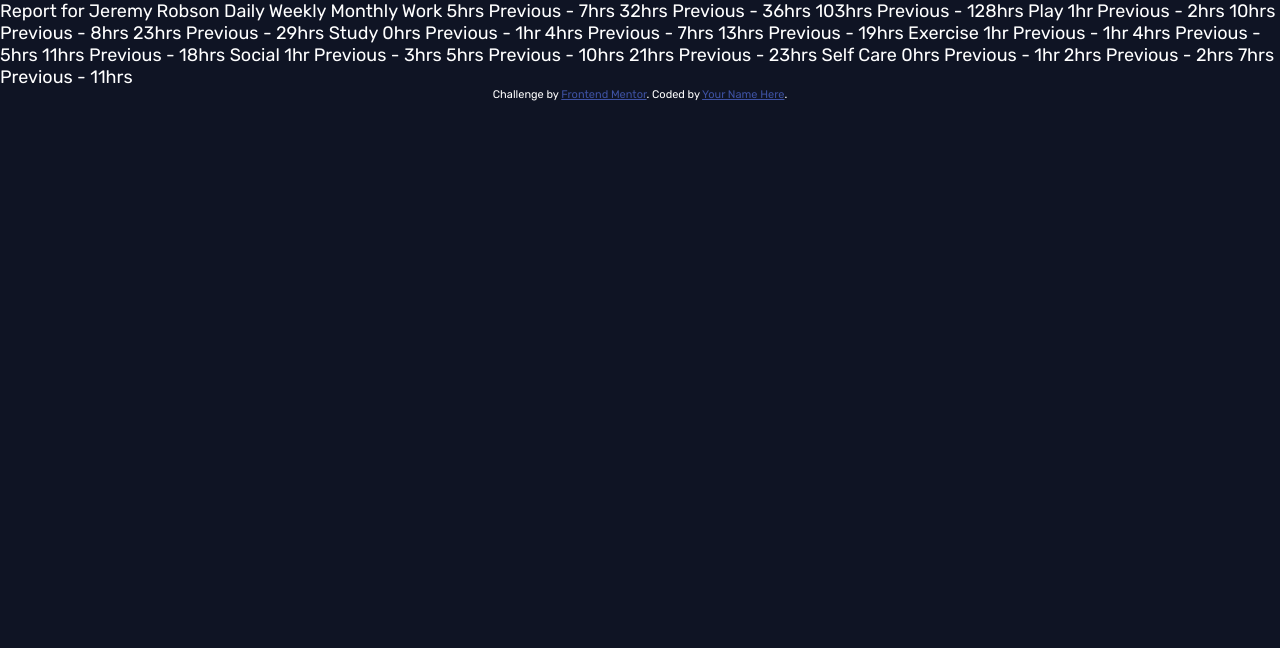
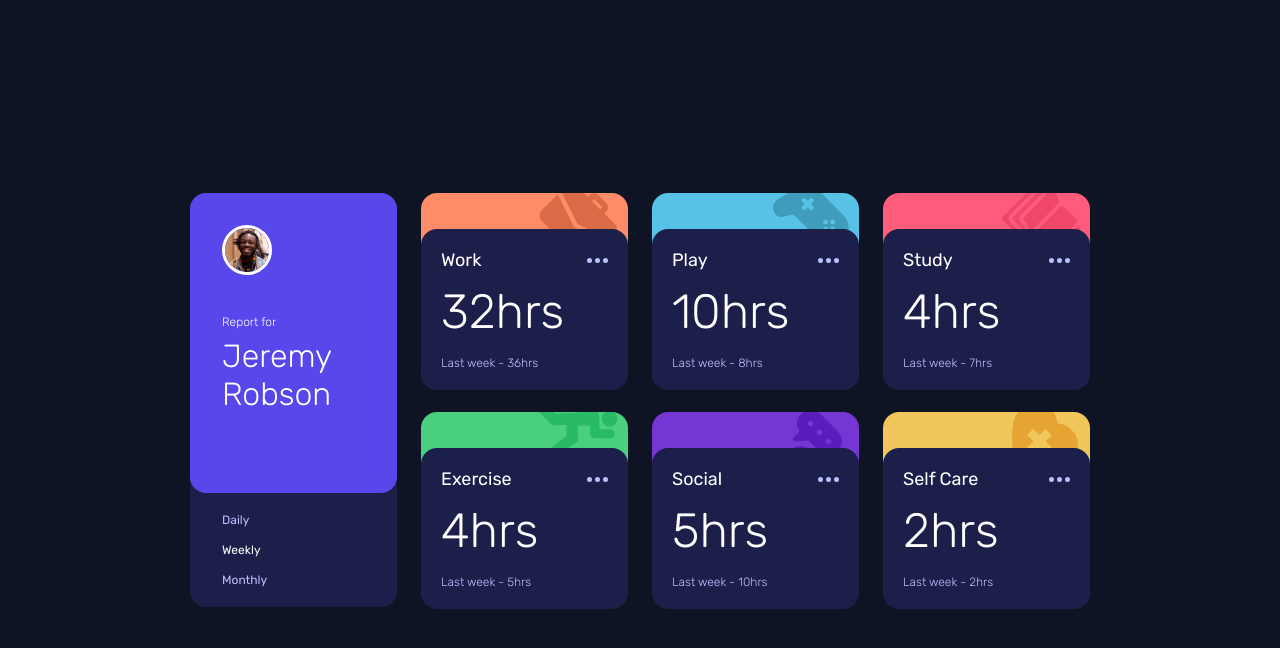
Before and after one commit to aleksandr-onopriyenko/time-tracking-dashboard, a plain HTML site: page index.html in a window 1280 px wide. Drawn offline with Linux system fonts and the light colour scheme.

Commit message:
feat: add dashboard cards

```diff
--- a/assets/css/style.css
+++ b/assets/css/style.css
@@ -6,6 +6,7 @@
 
 :root {
   /* color */
+  --white: #fff;
   --blue-100: hsl(195, 74%, 62%);
   --blue-200: hsl(236, 100%, 87%);
   --blue-400: hsl(235, 45%, 61%);
@@ -20,12 +21,16 @@
   /* typography */
   --family: 'Rubik', sans-serif;
   --fs-base: 18px;
+  --fs-lg: 32px;
+  --fs-xl: 48px;
+  --fs-sm: 12px;
   --fw-light: 300;
   --fw-normal: 400;
   --fw-bold: 500;
 
   /* border */
   --radius: 1rem;
+  --radius-full: 50%;
 }
 
 body {
@@ -36,3 +41,201 @@ body {
   font-size: var(--fs-base);
   color: #fff;
 }
+
+.dashboard {
+  min-height: 100vh;
+  padding: 4rem 0.5rem;
+  display: flex;
+  justify-content: center;
+  align-items: center;
+}
+
+.dashboard__content {
+  width: 100%;
+  max-width: 900px;
+  margin: 0 auto;
+
+  display: grid;
+  gap: 1.5rem;
+  justify-content: center;
+  align-items: center;
+  grid-template-columns: repeat(1, minmax(300px, 330px));
+}
+
+.dashboard__person {
+  width: 100%;
+  background-color: var(--blue-800);
+  border-radius: var(--radius);
+}
+
+.info-card {
+  background-color: var(--blue-500);
+  border-radius: var(--radius);
+  padding: 2rem;
+
+  display: flex;
+  align-items: center;
+  justify-content: center;
+  gap: 1rem;
+}
+
+.info-card__photo {
+  width: 50px;
+  height: 50px;
+  border: 3px solid #fff;
+  border-radius: var(--radius-full);
+}
+
+.info-card__subtitle {
+  font-weight: var(--fw-light);
+  font-size: var(--fs-sm);
+  margin: 0;
+}
+
+.info-card__title {
+  font-weight: var(--fw-light);
+  margin: 0.5rem 0 0;
+}
+
+.view-selector {
+  padding: 1.25rem 2rem;
+  display: flex;
+  justify-content: space-between;
+}
+
+.view-selector__item {
+  font-size: var(--fs-sm);
+  color: var(--blue-200);
+  cursor: pointer;
+}
+
+.view-selector__item:hover,
+.view-selector__item--active {
+  color: var(--white);
+}
+
+.dashboard__item {
+  width: 100%;
+  padding-top: 2.15rem;
+  background-color: var(--white);
+  border-radius: var(--radius);
+
+  background-repeat: no-repeat;
+  background-position: 92% -8%;
+}
+
+.dashboard__item--work {
+  background-color: var(--red-100);
+  background-image: url(../img/icon-work.svg);
+}
+.dashboard__item--play {
+  background-color: var(--blue-100);
+  background-image: url(../img/icon-play.svg);
+}
+.dashboard__item--study {
+  background-color: var(--red-200);
+  background-image: url(../img/icon-study.svg);
+}
+.dashboard__item--exercise {
+  background-color: var(--green-100);
+  background-image: url(../img/icon-exercise.svg);
+}
+.dashboard__item--social {
+  background-color: var(--violet-500);
+  background-image: url(../img/icon-social.svg);
+}
+.dashboard__item--self-care {
+  background-color: var(--orange-100);
+  background-image: url(../img/icon-self-care.svg);
+}
+
+.tracking-card {
+  background-color: var(--blue-800);
+  border-radius: var(--radius);
+
+  padding: 1.25rem;
+  position: relative;
+  bottom: -2px;
+
+  transition: background-color 0.3s;
+}
+
+.tracking-card__header, .tracking-card__body {
+  display: flex;
+  align-items: center;
+  justify-content: space-between;
+}
+
+.tracking-card__menu {
+  cursor: pointer;
+}
+
+.tracking-card__header {
+  margin-bottom: 1rem;
+}
+
+.tracking-card__title {
+  margin: 0;
+  font-weight: var(--fw-normal);
+  font-size: var(--fs-base);
+}
+
+.tracking-card__time {
+  font-size: var(--fs-lg);
+  font-weight: var(--fw-light);
+}
+
+.tracking-card__prev-period {
+  font-size: var(--fs-sm);
+  font-weight: var(--fw-light);
+  color: var(--blue-200);
+}
+
+.dashboard__item:hover .tracking-card {
+  background-color: var(--blue-500);
+}
+
+@media (min-width: 1024px) {
+  .dashboard__content {
+    grid-template-columns: repeat(4, 1fr);
+  }
+  .dashboard__person {
+    grid-row-start: 1;
+    grid-row-end: 3;
+    grid-column-start: 1;
+    grid-column-end: 1;
+    height: 100%;
+
+    display: flex;
+    flex-direction: column;
+  }
+  .info-card {
+    flex-direction: column;
+    align-items: flex-start;
+    justify-content: flex-start;
+    flex-grow: 1;
+  }
+  .info-card__photo {
+    margin-bottom: 1.5rem;
+  }
+  .info-card__title {
+    font-size: var(--fs-lg);
+  }
+  .view-selector {
+    flex-direction: column;
+  }
+  .view-selector__item:not(:last-child) {
+    margin-bottom: 1rem;
+  }
+  .tracking-card__body {
+    flex-direction: column;
+    align-items: flex-start;
+  }
+  .tracking-card__time {
+    margin-bottom: 1rem;
+    font-size: var(--fs-xl);
+  }
+  .tracking-card__header {
+    margin-bottom: 0.75rem;
+  }
+}
--- a/assets/js/app.js
+++ b/assets/js/app.js
@@ -0,0 +1,71 @@
+async function getDashboardData(url = '../../data.json') {
+  const response = await fetch(url)
+  return response.json();
+}
+
+
+class DashboardItem {
+  static PERIODS = {
+    daily: 'day',
+    weekly: 'week',
+    monthly: 'month'
+  }
+  constructor(data, container = '.dashboard__content', view = 'weekly') {
+    this.data = data;
+    this.container = document.querySelector(container);
+    this.view = view;
+    this.time = null;
+    this.prev = null;
+
+    this._createMarkup();
+  }
+
+  _createMarkup() {
+    const { title, timeframes } = this.data;
+    const id = title.toLowerCase().replace(/ /g, '-');
+    const {current, previous} = timeframes[this.view.toLowerCase()];
+
+    this.container.insertAdjacentHTML('beforeend', `
+      <div class="dashboard__item dashboard__item--${id}">
+        <article class="tracking-card">
+          <header class="tracking-card__header">
+            <h2 class="tracking-card__title">${title}</h2>
+            <img src="assets/img/icon-ellipsis.svg" alt="menu" class="tracking-card__menu">
+          </header>
+          <div class="tracking-card__body">
+            <div class="tracking-card__time">${current}hrs</div>
+            <div class="tracking-card__prev-period">Last ${DashboardItem.PERIODS[this.view]} - ${previous}hrs</div>
+          </div>
+        </article>
+      </div>
+    `)
+    this.time = this.container.querySelector(`.dashboard__item--${id} .tracking-card__time`)
+    this.prev = this.container.querySelector(`.dashboard__item--${id} .tracking-card__prev-period`)
+  }
+
+  changeView(view) {
+    const { timeframes } = this.data;
+    this.view = view.toLowerCase();
+    const {current, previous} = timeframes[this.view];
+    this.time.innerText = `${current}hrs`
+    this.prev.innerText = `Last ${DashboardItem.PERIODS[this.view]} - ${previous}hr`
+  }
+}
+
+document.addEventListener('DOMContentLoaded', () => {
+  getDashboardData()
+    .then(data => {
+      const activities = data.map(activity => new DashboardItem(activity))
+
+      const selectors = document.querySelectorAll('.view-selector__item');
+      selectors.forEach(selector => {
+        selector.addEventListener('click', () => {
+          selectors.forEach(sel => sel.classList.remove('view-selector__item--active'))
+          selector.classList.add('view-selector__item--active')
+
+          const currentView = selector.innerText.trim().toLowerCase();
+          activities.forEach(activity => activity.changeView(currentView))
+        })
+      })
+    })
+})
--- a/index.html
+++ b/index.html
@@ -2,80 +2,32 @@
 <html lang="en">
 <head>
   <meta charset="UTF-8">
-  <meta name="viewport" content="width=device-width, initial-scale=1.0"> <!-- displays site properly based on user's device -->
-
+  <meta name="viewport" content="width=device-width, initial-scale=1.0">
   <link rel="icon" type="image/png" sizes="32x32" href="assets/img/favicon-32x32.png">
-
-  <title>Frontend Mentor | Time tracking dashboard</title>
+  <title>Time tracking dashboard</title>
   <link rel="stylesheet" href="assets/css/style.css">
-  <style>
-    .attribution { font-size: 11px; text-align: center; }
-    .attribution a { color: hsl(228, 45%, 44%); }
-  </style>
 </head>
 <body>
 
-  Report for
-  Jeremy Robson
+<section class="dashboard">
+  <div class="dashboard__content">
+    <div class="dashboard__person">
+      <div class="info-card">
+        <img src="assets/img/image-jeremy.png" alt="" class="info-card__photo">
+        <div class="info-card__text">
+          <p class="info-card__subtitle">Report for</p>
+          <h3 class="info-card__title">Jeremy Robson</h3>
+        </div>
+      </div>
+      <div class="view-selector">
+        <div class="view-selector__item">Daily</div>
+        <div class="view-selector__item view-selector__item--active">Weekly</div>
+        <div class="view-selector__item">Monthly</div>
+      </div>
+    </div>
+  </div>
+</section>
 
-  Daily
-  Weekly
-  Monthly
-
-  Work
-  5hrs <!-- daily -->
-  Previous - 7hrs <!-- daily -->
-  32hrs <!-- weekly -->
-  Previous - 36hrs <!-- weekly -->
-  103hrs <!-- monthly -->
-  Previous - 128hrs <!-- monthly -->
-
-  Play
-  1hr <!-- daily -->
-  Previous - 2hrs <!-- daily -->
-  10hrs <!-- weekly -->
-  Previous - 8hrs <!-- weekly -->
-  23hrs <!-- monthly -->
-  Previous - 29hrs <!-- monthly -->
-
-  Study
-  0hrs <!-- daily -->
-  Previous - 1hr <!-- daily -->
-  4hrs <!-- weekly -->
-  Previous - 7hrs <!-- weekly -->
-  13hrs <!-- monthly -->
-  Previous - 19hrs <!-- monthly -->
-
-  Exercise
-  1hr <!-- daily -->
-  Previous - 1hr <!-- daily -->
-  4hrs <!-- weekly -->
-  Previous - 5hrs <!-- weekly -->
-  11hrs <!-- monthly -->
-  Previous - 18hrs <!-- monthly -->
-
-  Social
-  1hr <!-- daily -->
-  Previous - 3hrs <!-- daily -->
-  5hrs <!-- weekly -->
-  Previous - 10hrs <!-- weekly -->
-  21hrs <!-- monthly -->
-  Previous - 23hrs <!-- monthly -->
-
-  Self Care
-  0hrs <!-- daily -->
-  Previous - 1hr <!-- daily -->
-  2hrs <!-- weekly -->
-  Previous - 2hrs <!-- weekly -->
-  7hrs <!-- monthly -->
-  Previous - 11hrs <!-- monthly -->
-
-
-  <div class="attribution">
-    Challenge by <a href="https://www.frontendmentor.io?ref=challenge" target="_blank">Frontend Mentor</a>.
-    Coded by <a href="#">Your Name Here</a>.
-  </div>
-
-  <script src="assets/js/app.js"></script>
+<script src="assets/js/app.js"></script>
 </body>
 </html>
```
